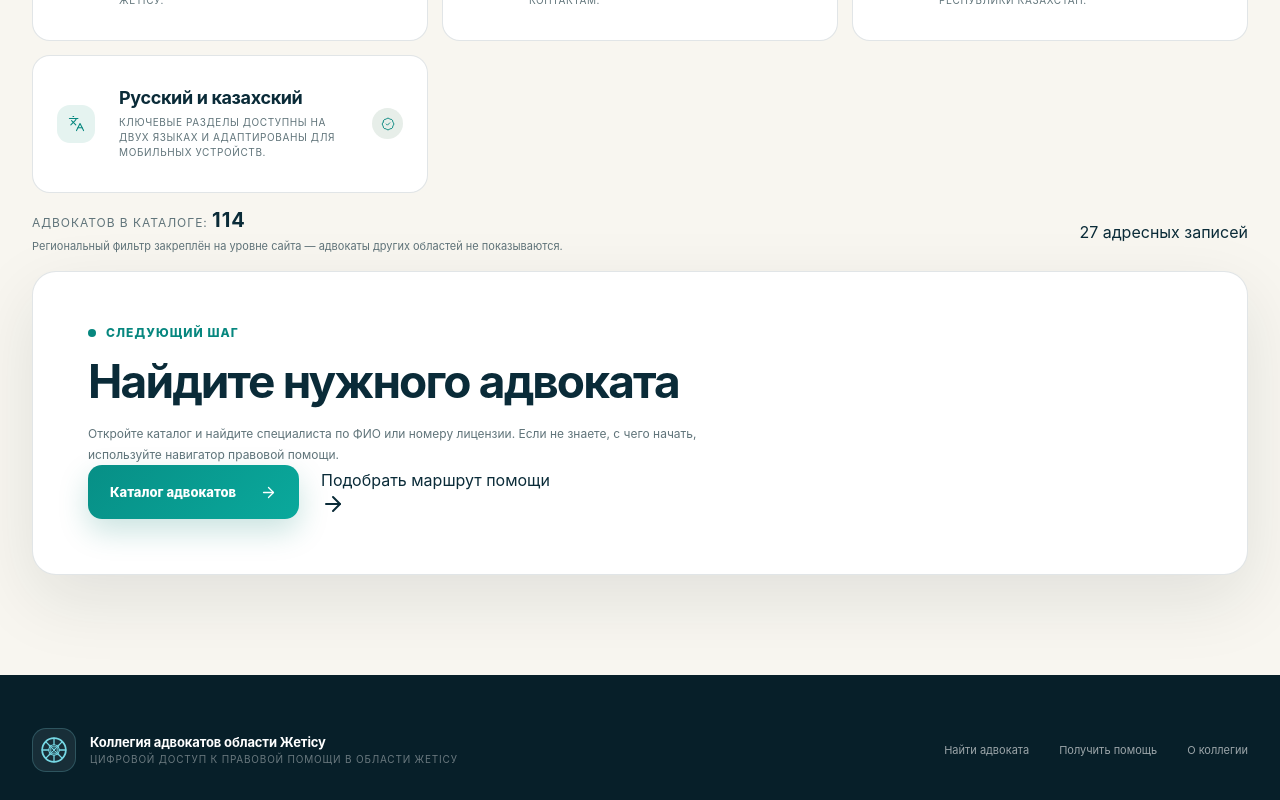
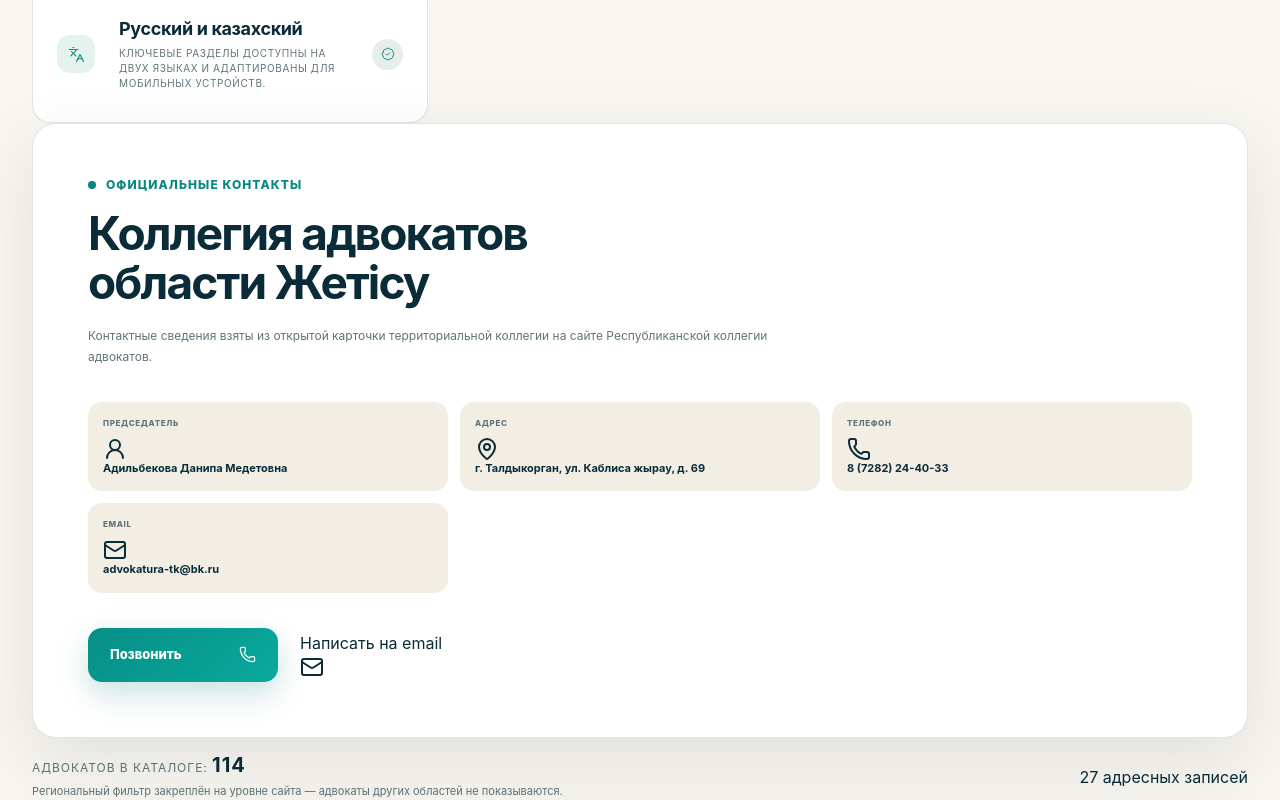
Before and after one commit to ZhanibekDD/collegia-advokatov, a Next.js app: page /regions in a window 1280 px wide. Shown: the part 820-1620 px from the top of the page. Built offline with nearby package versions, Linux system fonts and the light colour scheme.

Commit message:
add official Zhetysu bar association contacts

```diff
--- a/app/regions/page.tsx
+++ b/app/regions/page.tsx
@@ -1,7 +1,7 @@
 "use client";
 
 import { useEffect, useMemo, useState } from "react";
-import { ArrowRight, BadgeCheck, Database, Languages, MapPin, Search, ShieldCheck } from "lucide-react";
+import { ArrowRight, BadgeCheck, Database, Languages, Mail, MapPin, Phone, Search, ShieldCheck, UserRound } from "lucide-react";
 import { DataSourceNotice, PortalFooter, PortalHeader } from "../components/portal-shell";
 import { ZHETISU_REGION, type AdvocateDirectory, type Locale } from "../lib/portal-data";
 
@@ -54,7 +54,7 @@ export default function RegionsPage() {
         <div className="shell regions-hero-grid">
           <div>
             <div className="eyebrow light"><span />{kk ? "Алқа туралы" : "О коллегии"}</div>
-            <h1>{kk ? "Жетісу облыстық адвокаттар алқасының цифрлық порталы" : "Цифровой портал Жетісуской областной коллегии адвокатов"}</h1>
+            <h1>{kk ? "Жетісу облыстық адвокаттар алқасының цифрлық порталы" : "Цифровой портал Коллегии адвокатов области Жетісу"}</h1>
           </div>
           <p>{kk ? "Портал Жетісу облысының тұрғындарына адвокат табуға, лицензия туралы ашық мәліметтерді көруге және құқықтық көмекке жүгіну бағытын түсінуге көмектеседі." : "Портал помогает жителям области Жетісу найти адвоката, посмотреть опубликованные сведения о лицензии и понять, как начать обращение за правовой помощью."}</p>
         </div>
@@ -78,6 +78,22 @@ export default function RegionsPage() {
                 </article>
               );
             })}
+          </div>
+
+          <div className="flow-result">
+            <div className="eyebrow"><span />{kk ? "Ресми байланыстар" : "Официальные контакты"}</div>
+            <h2>{kk ? "Жетісу облыстық адвокаттар алқасы" : "Коллегия адвокатов области Жетісу"}</h2>
+            <p>{kk ? "Төмендегі мәліметтер Республикалық адвокаттар алқасының аумақтық алқалар тізіміндегі ашық ақпаратқа негізделген." : "Контактные сведения взяты из открытой карточки территориальной коллегии на сайте Республиканской коллегии адвокатов."}</p>
+            <div className="result-summary">
+              <div><small>{kk ? "Төраға" : "Председатель"}</small><strong><UserRound /> Адильбекова Данипа Медетовна</strong></div>
+              <div><small>{kk ? "Мекенжай" : "Адрес"}</small><strong><MapPin /> г. Талдыкорган, ул. Каблиса жырау, д. 69</strong></div>
+              <div><small>{kk ? "Телефон" : "Телефон"}</small><strong><Phone /> 8 (7282) 24-40-33</strong></div>
+              <div><small>Email</small><strong><Mail /> advokatura-tk@bk.ru</strong></div>
+            </div>
+            <div className="flow-result-actions">
+              <a className="button button-primary" href="tel:+77282244033">{kk ? "Қоңырау шалу" : "Позвонить"}<Phone /></a>
+              <a href="mailto:advokatura-tk@bk.ru">{kk ? "Хат жазу" : "Написать на email"}<Mail /></a>
+            </div>
           </div>
 
           <div className="directory-toolbar">
```
